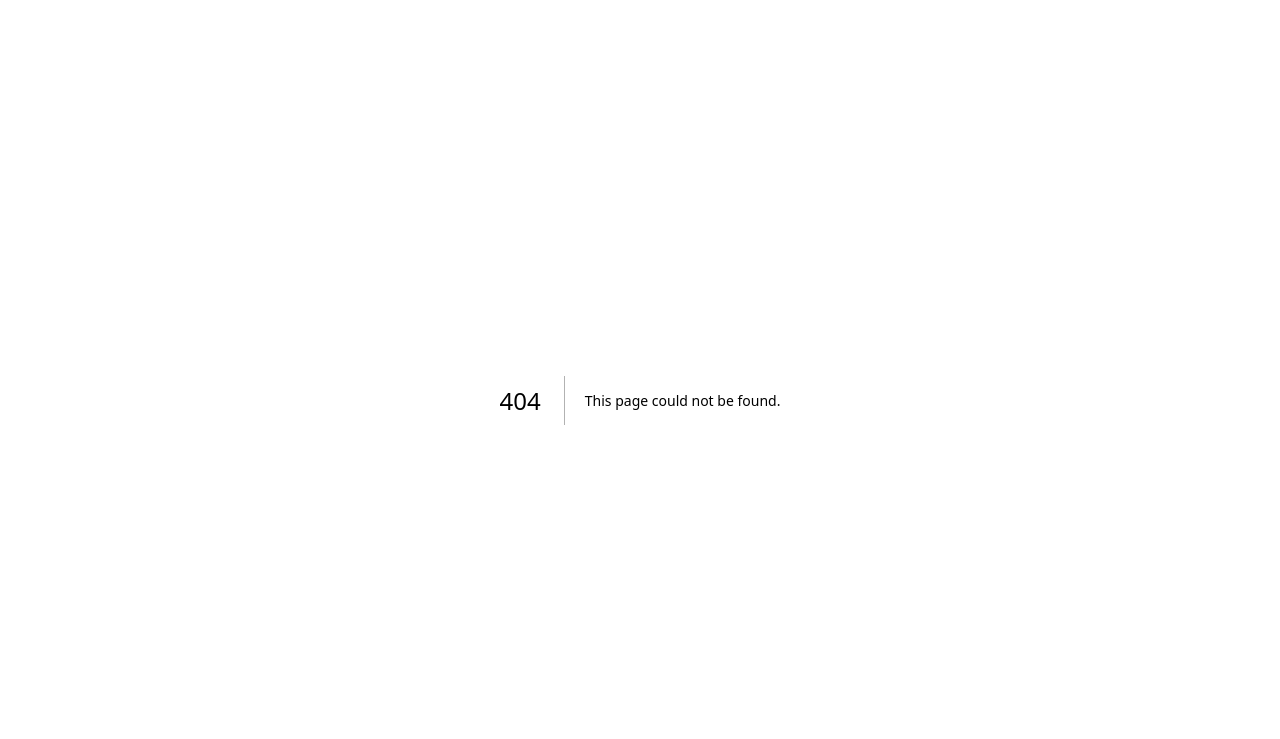
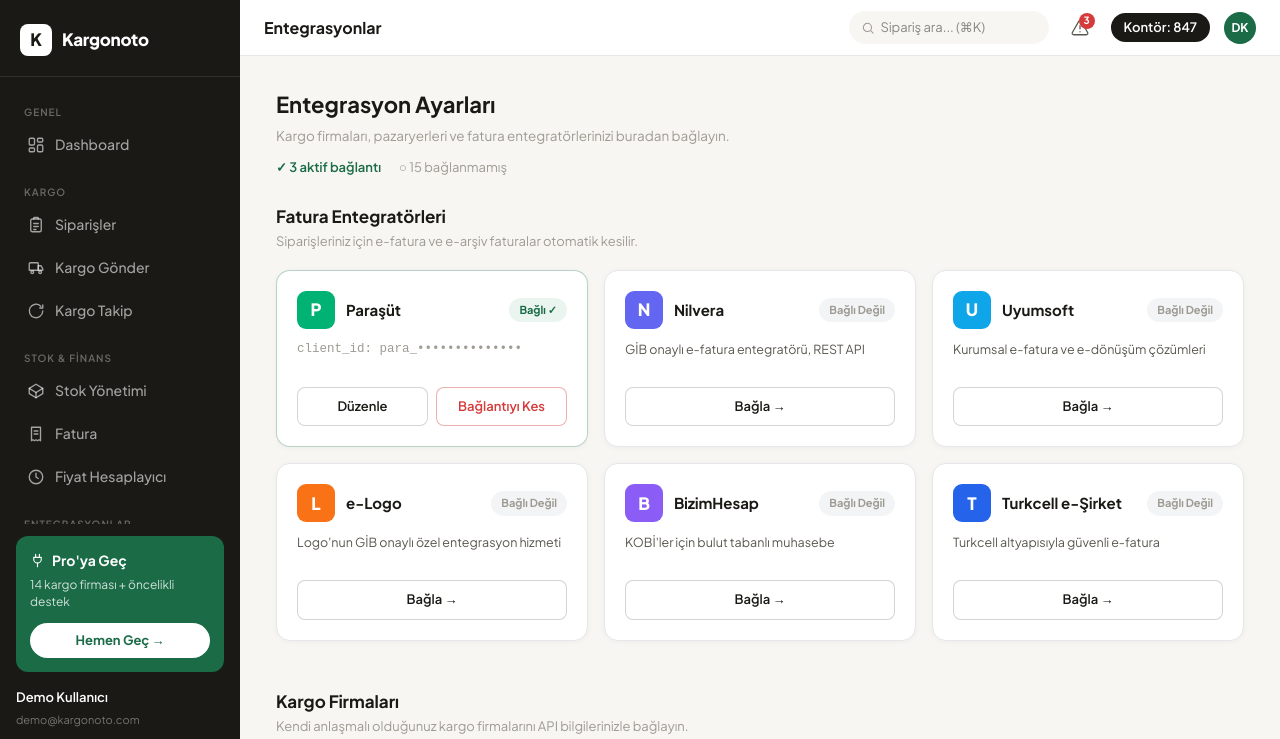
Before and after one commit to Seco5/kargonoto, a Next.js app: page /entegrasyonlar/fatura in a window 1280 px wide. Before the commit this address had no page. Shown: the top 739 px of the page. Built offline with nearby package versions, Linux system fonts and the light colour scheme.

Commit message:
feat: sidebar grupları, topbar, pro butonu ve trend okları eklendi

```diff
--- a/app/components/Sidebar.tsx
+++ b/app/components/Sidebar.tsx
@@ -3,14 +3,45 @@
 import { useRouter, usePathname } from 'next/navigation';
 import Icon, { IconName } from './Icon';
 
-const navItems: { icon: IconName; label: string; href: string }[] = [
-  { icon: 'dashboard', label: 'Dashboard', href: '/dashboard' },
+type NavItem = { icon: IconName; label: string; href: string };
+type NavGroup = { title: string; items: NavItem[] };
+
+const navGroups: NavGroup[] = [
+  {
+    title: 'Genel',
+    items: [{ icon: 'dashboard', label: 'Dashboard', href: '/dashboard' }],
+  },
+  {
+    title: 'Kargo',
+    items: [
       { icon: 'orders', label: 'Siparişler', href: '/siparisler' },
       { icon: 'shipping', label: 'Kargo Gönder', href: '/gonder' },
-  { icon: 'stock', label: 'Stok', href: '/stok' },
+      { icon: 'refresh', label: 'Kargo Takip', href: '/takip' },
+    ],
+  },
+  {
+    title: 'Stok & Finans',
+    items: [
+      { icon: 'stock', label: 'Stok Yönetimi', href: '/stok' },
       { icon: 'invoice', label: 'Fatura', href: '/fatura' },
-  { icon: 'integrations', label: 'Entegrasyonlar', href: '/entegrasyonlar' },
+      { icon: 'clock', label: 'Fiyat Hesaplayıcı', href: '/hesaplayici' },
+    ],
+  },
+  {
+    title: 'Entegrasyonlar',
+    items: [
+      { icon: 'integrations', label: 'Satış Kanalları', href: '/entegrasyonlar/kanallar' },
+      { icon: 'shipping', label: 'Kargo Firmaları', href: '/entegrasyonlar/kargo' },
+      { icon: 'invoice', label: 'Fatura Sistemleri', href: '/entegrasyonlar/fatura' },
+    ],
+  },
+  {
+    title: 'Yönetim',
+    items: [
+      { icon: 'orders', label: 'Kullanıcılar', href: '/kullanicilar' },
       { icon: 'settings', label: 'Ayarlar', href: '/ayarlar' },
+    ],
+  },
 ];
 
 export default function Sidebar() {
@@ -18,7 +49,7 @@
   const pathname = usePathname();
 
   return (
-    <aside style={{ width: 240, background: '#1A1915', color: '#fff', display: 'flex', flexDirection: 'column', position: 'fixed', top: 0, left: 0, bottom: 0, zIndex: 10 }}>
+    <aside style={{ width: 240, background: '#1A1915', color: '#fff', display: 'flex', flexDirection: 'column', position: 'fixed', top: 0, left: 0, bottom: 0, zIndex: 30 }}>
       <div style={{ padding: '24px 20px 20px', borderBottom: '1px solid rgba(255,255,255,0.1)' }}>
         <div style={{ display: 'flex', alignItems: 'center', gap: 10 }}>
           <div style={{ width: 32, height: 32, background: '#fff', borderRadius: 8, display: 'flex', alignItems: 'center', justifyContent: 'center' }}>
@@ -28,8 +59,13 @@
         </div>
       </div>
 
-      <nav style={{ flex: 1, padding: '16px 12px' }}>
-        {navItems.map(item => {
+      <nav style={{ flex: 1, padding: '8px 12px 16px', overflowY: 'auto' }}>
+        {navGroups.map(group => (
+          <div key={group.title}>
+            <div style={{ fontSize: 10, letterSpacing: '0.1em', color: 'rgba(255,255,255,0.35)', textTransform: 'uppercase', marginTop: 20, marginBottom: 4, paddingLeft: 12, fontWeight: 600 }}>
+              {group.title}
+            </div>
+            {group.items.map(item => {
               const active = pathname === item.href;
               return (
                 <a
@@ -41,6 +77,7 @@
                     fontSize: 14, fontWeight: active ? 600 : 500,
                     color: active ? '#fff' : 'rgba(255,255,255,0.6)',
                     background: active ? '#1A6B46' : 'transparent',
+                    borderLeft: active ? '3px solid #34D399' : '3px solid transparent',
                     textDecoration: 'none',
                   }}
                 >
@@ -49,9 +86,29 @@
                 </a>
               );
             })}
+          </div>
+        ))}
       </nav>
 
-      <div style={{ padding: '16px 16px 24px', borderTop: '1px solid rgba(255,255,255,0.1)' }}>
+      {/* Pro upgrade card */}
+      <div style={{ padding: '12px 16px 0' }}>
+        <div style={{ background: '#1A6B46', borderRadius: 12, padding: 14 }}>
+          <div style={{ display: 'flex', alignItems: 'center', gap: 7, fontWeight: 700, fontSize: 14, marginBottom: 6 }}>
+            <Icon name="integrations" size={15} color="#fff" /> Pro&apos;ya Geç
+          </div>
+          <div style={{ fontSize: 12, color: 'rgba(255,255,255,0.8)', lineHeight: 1.4, marginBottom: 12 }}>
+            14 kargo firması + öncelikli destek
+          </div>
+          <button
+            onClick={() => alert('Yakında! Satış ekibimiz sizi arayacak.')}
+            style={{ width: '100%', padding: '8px', background: '#fff', color: '#1A6B46', border: 'none', borderRadius: 999, fontSize: 13, fontWeight: 700, cursor: 'pointer', fontFamily: 'inherit' }}
+          >
+            Hemen Geç →
+          </button>
+        </div>
+      </div>
+
+      <div style={{ padding: '16px 16px 24px' }}>
         <div style={{ fontSize: 13, fontWeight: 600, color: '#fff', marginBottom: 4 }}>Demo Kullanıcı</div>
         <div style={{ fontSize: 11, color: 'rgba(255,255,255,0.4)', marginBottom: 12 }}>demo@kargonoto.com</div>
         <button
--- /dev/null
+++ b/app/components/TopBar.tsx
@@ -0,0 +1,85 @@
+'use client';
+
+import { useState, useRef, useEffect } from 'react';
+import Icon from './Icon';
+
+const NOTIFICATIONS = [
+  { icon: 'shipping' as const, color: '#1A6B46', text: 'Yeni sipariş: #TY-8844501', time: '2 dk önce' },
+  { icon: 'alert' as const, color: '#C94E1A', text: 'Az stok: Gaming Mouse', time: '15 dk önce' },
+  { icon: 'invoice' as const, color: '#D63B3B', text: 'Fatura hatası: FAT-2024-008', time: '1 sa önce' },
+];
+
+export default function TopBar({ title }: { title: string }) {
+  const [open, setOpen] = useState(false);
+  const ref = useRef<HTMLDivElement>(null);
+
+  useEffect(() => {
+    function onClick(e: MouseEvent) {
+      if (ref.current && !ref.current.contains(e.target as Node)) setOpen(false);
+    }
+    document.addEventListener('mousedown', onClick);
+    return () => document.removeEventListener('mousedown', onClick);
+  }, []);
+
+  return (
+    <header style={{
+      position: 'fixed', top: 0, left: 240, right: 0, height: 56, zIndex: 20,
+      background: '#fff', borderBottom: '1px solid #E5E7EB',
+      display: 'flex', alignItems: 'center', justifyContent: 'space-between',
+      padding: '0 24px', fontFamily: "'Plus Jakarta Sans', sans-serif",
+    }}>
+      <div style={{ fontSize: 16, fontWeight: 700, color: '#1A1915' }}>{title}</div>
+
+      <div style={{ display: 'flex', alignItems: 'center', gap: 14 }}>
+        {/* Search */}
+        <div style={{ position: 'relative', width: 200 }}>
+          <span style={{ position: 'absolute', left: 12, top: '50%', transform: 'translateY(-50%)', display: 'flex', color: '#9E9B93' }}>
+            <Icon name="search" size={14} strokeWidth={1.8} />
+          </span>
+          <input
+            placeholder="Sipariş ara... (⌘K)"
+            style={{ width: '100%', padding: '7px 12px 7px 32px', borderRadius: 999, border: 'none', background: '#F7F6F2', fontSize: 13, fontFamily: 'inherit', color: '#1A1915', outline: 'none' }}
+          />
+        </div>
+
+        {/* Notifications */}
+        <div ref={ref} style={{ position: 'relative' }}>
+          <button
+            onClick={() => setOpen(o => !o)}
+            style={{ position: 'relative', width: 34, height: 34, borderRadius: 999, border: 'none', background: open ? '#F7F6F2' : 'transparent', cursor: 'pointer', display: 'flex', alignItems: 'center', justifyContent: 'center', color: '#5A574F' }}
+          >
+            <Icon name="alert" size={18} strokeWidth={1.7} />
+            <span style={{ position: 'absolute', top: 2, right: 2, minWidth: 16, height: 16, padding: '0 4px', background: '#D63B3B', color: '#fff', borderRadius: 999, fontSize: 10, fontWeight: 700, display: 'flex', alignItems: 'center', justifyContent: 'center' }}>3</span>
+          </button>
+          {open && (
+            <div style={{ position: 'absolute', top: 44, right: 0, width: 290, background: '#fff', borderRadius: 12, border: '1px solid #E5E7EB', boxShadow: '0 12px 32px rgba(0,0,0,0.12)', overflow: 'hidden' }}>
+              <div style={{ padding: '12px 16px', borderBottom: '1px solid #F0EFEB', fontSize: 13, fontWeight: 700, color: '#1A1915' }}>Bildirimler</div>
+              {NOTIFICATIONS.map((n, i) => (
+                <div key={i} style={{ display: 'flex', gap: 10, padding: '11px 16px', borderBottom: i < NOTIFICATIONS.length - 1 ? '1px solid #F5F4F0' : 'none', alignItems: 'flex-start' }}>
+                  <span style={{ marginTop: 1, color: n.color, display: 'flex' }}><Icon name={n.icon} size={15} /></span>
+                  <div style={{ flex: 1 }}>
+                    <div style={{ fontSize: 12.5, color: '#1A1915', fontWeight: 500, lineHeight: 1.3 }}>{n.text}</div>
+                    <div style={{ fontSize: 11, color: '#9E9B93', marginTop: 2 }}>{n.time}</div>
+                  </div>
+                </div>
+              ))}
+            </div>
+          )}
+        </div>
+
+        {/* Kontör pill */}
+        <button
+          onClick={() => alert('Kontör yükleme yakında aktif olacak.')}
+          style={{ background: '#1A1915', color: '#fff', borderRadius: 999, border: 'none', fontSize: 13, fontWeight: 600, padding: '5px 13px', cursor: 'pointer', fontFamily: 'inherit' }}
+        >
+          Kontör: 847
+        </button>
+
+        {/* Avatar */}
+        <div style={{ width: 32, height: 32, borderRadius: 999, background: '#1A6B46', color: '#fff', display: 'flex', alignItems: 'center', justifyContent: 'center', fontSize: 12, fontWeight: 700 }}>
+          DK
+        </div>
+      </div>
+    </header>
+  );
+}
--- a/app/dashboard/page.tsx
+++ b/app/dashboard/page.tsx
@@ -1,6 +1,7 @@
 'use client';
 
 import Sidebar from '../components/Sidebar';
+import TopBar from '../components/TopBar';
 import Icon, { IconName } from '../components/Icon';
 
 const METRIC_ICONS: Record<string, IconName> = {
@@ -59,7 +60,8 @@
     <div style={{ display: 'flex', minHeight: '100vh', fontFamily: "'Plus Jakarta Sans', sans-serif", background: '#F7F6F2' }}>
       <Sidebar />
 
-      <main style={{ marginLeft: 240, flex: 1, padding: '32px 36px' }}>
+      <TopBar title="Dashboard" />
+      <main style={{ marginLeft: 240, flex: 1, padding: '88px 36px 32px' }}>
         <div style={{ marginBottom: 28 }}>
           <h1 style={{ fontSize: 22, fontWeight: 700, color: '#1A1915' }}>Hoş geldin, Demo Kullanıcı 👋</h1>
           <p style={{ fontSize: 13, color: '#9E9B93', marginTop: 4 }}>{today}</p>
@@ -67,10 +69,10 @@
 
         <div style={{ display: 'grid', gridTemplateColumns: 'repeat(4,1fr)', gap: 16, marginBottom: 28 }}>
           {[
-            { label: 'Toplam Gönderi', value: '1.284', color: '#1A1915', badge: 'rgba(26,25,21,0.08)' },
-            { label: 'Bekleyen', value: '47', color: '#D97706', badge: '#FEF3C7' },
-            { label: 'Teslim Edilen', value: '1.198', color: '#065F46', badge: '#D1FAE5' },
-            { label: 'İade', value: '39', color: '#DC2626', badge: '#FEE2E2' },
+            { label: 'Toplam Gönderi', value: '1.284', color: '#1A1915', badge: 'rgba(26,25,21,0.08)', trend: { arrow: '↑', text: '%12 geçen haftaya göre', color: '#1A6B46' } },
+            { label: 'Bekleyen', value: '47', color: '#D97706', badge: '#FEF3C7', trend: { arrow: '↑', text: '%3 artış', color: '#D63B3B' } },
+            { label: 'Teslim Edilen', value: '1.198', color: '#065F46', badge: '#D1FAE5', trend: { arrow: '↑', text: '%8 geçen haftaya göre', color: '#1A6B46' } },
+            { label: 'İade', value: '39', color: '#DC2626', badge: '#FEE2E2', trend: { arrow: '↓', text: '%5 azaldı', color: '#1A6B46' } },
           ].map(m => (
             <div key={m.label} style={{ background: '#fff', borderRadius: 14, padding: '20px 22px', boxShadow: '0 1px 8px rgba(26,25,21,0.06)', border: '1px solid rgba(26,25,21,0.08)' }}>
               <div style={{ width: 40, height: 40, borderRadius: 11, background: m.badge, display: 'flex', alignItems: 'center', justifyContent: 'center', marginBottom: 12 }}>
@@ -78,6 +80,9 @@
               </div>
               <div style={{ fontSize: 26, fontWeight: 800, color: m.color, letterSpacing: '-1px' }}>{m.value}</div>
               <div style={{ fontSize: 13, color: '#9E9B93', marginTop: 4, fontWeight: 500 }}>{m.label}</div>
+              <div style={{ fontSize: 12, fontWeight: 500, color: m.trend.color, marginTop: 8 }}>
+                {m.trend.arrow} {m.trend.text}
+              </div>
             </div>
           ))}
         </div>
@@ -97,7 +102,12 @@
               </thead>
               <tbody>
                 {orders.map((o, i) => (
-                  <tr key={o.id} style={{ borderBottom: i < orders.length - 1 ? '1px solid rgba(26,25,21,0.06)' : 'none' }}>
+                  <tr
+                    key={o.id}
+                    style={{ borderBottom: i < orders.length - 1 ? '1px solid rgba(26,25,21,0.06)' : 'none', cursor: 'pointer', transition: 'background 0.15s' }}
+                    onMouseEnter={e => { (e.currentTarget as HTMLElement).style.background = '#EFEDE8'; }}
+                    onMouseLeave={e => { (e.currentTarget as HTMLElement).style.background = 'transparent'; }}
+                  >
                     <td style={{ padding: '14px 20px', fontSize: 13, fontWeight: 600, color: '#1A1915', fontFamily: 'monospace' }}>{o.id}</td>
                     <td style={{ padding: '14px 20px', fontSize: 13, color: '#1A1915' }}>{o.customer}</td>
                     <td style={{ padding: '14px 20px' }}>{platformBadge(o.platform)}</td>
--- /dev/null
+++ b/app/entegrasyonlar/fatura/page.tsx
@@ -0,0 +1 @@
+export { default } from '../page';
--- /dev/null
+++ b/app/entegrasyonlar/kanallar/page.tsx
@@ -0,0 +1 @@
+export { default } from '../page';
--- /dev/null
+++ b/app/entegrasyonlar/kargo/page.tsx
@@ -0,0 +1 @@
+export { default } from '../page';
--- a/app/entegrasyonlar/page.tsx
+++ b/app/entegrasyonlar/page.tsx
@@ -2,6 +2,7 @@
 
 import { useState, useMemo } from 'react';
 import Sidebar from '../components/Sidebar';
+import TopBar from '../components/TopBar';
 import Icon from '../components/Icon';
 
 type Field = { key: string; label: string; type: 'text' | 'password' };
@@ -177,7 +178,8 @@
     <div style={{ display: 'flex', minHeight: '100vh', fontFamily: "'Plus Jakarta Sans', sans-serif", background: '#F7F6F2' }}>
       <Sidebar />
 
-      <main style={{ marginLeft: 240, flex: 1, padding: '32px 36px', maxWidth: 1180 }}>
+      <TopBar title="Entegrasyonlar" />
+      <main style={{ marginLeft: 240, flex: 1, padding: '88px 36px 32px', maxWidth: 1180 }}>
         <div style={{ marginBottom: 26 }}>
           <h1 style={{ fontSize: 22, fontWeight: 700, color: '#1A1915' }}>Entegrasyon Ayarları</h1>
           <p style={{ fontSize: 13.5, color: '#9E9B93', marginTop: 5, maxWidth: 560, lineHeight: 1.5 }}>Kargo firmaları, pazaryerleri ve fatura entegratörlerinizi buradan bağlayın.</p>
--- a/app/fatura/page.tsx
+++ b/app/fatura/page.tsx
@@ -2,6 +2,7 @@
 
 import { useState, useMemo } from 'react';
 import Sidebar from '../components/Sidebar';
+import TopBar from '../components/TopBar';
 
 type InvType = 'e-Fatura' | 'e-Arşiv';
 type InvStatus = 'İletildi' | 'Bekliyor' | 'Hata';
@@ -189,7 +190,8 @@
       <style>{`@keyframes slideIn { from { transform: translateX(100%); } to { transform: translateX(0); } } @keyframes pulse { 0%,100% { opacity:1; transform:scale(1);} 50% { opacity:0.4; transform:scale(0.7);} }`}</style>
       <Sidebar />
 
-      <main style={{ marginLeft: 240, flex: 1, padding: '32px 36px' }}>
+      <TopBar title="Fatura" />
+      <main style={{ marginLeft: 240, flex: 1, padding: '88px 36px 32px' }}>
         <div style={{ marginBottom: 22 }}>
           <h1 style={{ fontSize: 22, fontWeight: 700, color: '#1A1915' }}>Fatura</h1>
           <p style={{ fontSize: 13, color: '#9E9B93', marginTop: 4 }}>e-Fatura ve e-Arşiv yönetimi</p>
--- a/app/siparisler/page.tsx
+++ b/app/siparisler/page.tsx
@@ -2,6 +2,7 @@
 
 import { useState, useMemo, JSX, useCallback } from 'react';
 import Sidebar from '../components/Sidebar';
+import TopBar from '../components/TopBar';
 import Icon from '../components/Icon';
 
 // small helper for inline icon + label inside buttons/labels
@@ -391,7 +392,8 @@
       <style>{`@keyframes spin { to { transform: rotate(360deg) } } @keyframes fadeSlideIn { from { opacity:0;transform:translateY(-6px) } to { opacity:1;transform:translateY(0) } }`}</style>
       <Sidebar />
 
-      <main style={{ marginLeft: 240, flex: 1, padding: '32px 36px' }}>
+      <TopBar title="Siparişler" />
+      <main style={{ marginLeft: 240, flex: 1, padding: '88px 36px 32px' }}>
 
         {/* ── Header row ────────────────────────────────────────────────── */}
         <div style={{ display: 'flex', alignItems: 'flex-start', justifyContent: 'space-between', marginBottom: 20 }}>
--- a/app/stok/page.tsx
+++ b/app/stok/page.tsx
@@ -2,6 +2,7 @@
 
 import { useState, useMemo } from 'react';
 import Sidebar from '../components/Sidebar';
+import TopBar from '../components/TopBar';
 import Icon from '../components/Icon';
 
 // ─── Types ────────────────────────────────────────────────────────────────────
@@ -263,7 +264,8 @@
 
       <Sidebar />
 
-      <main style={{ marginLeft: 240, flex: 1, padding: '32px 36px' }}>
+      <TopBar title="Stok" />
+      <main style={{ marginLeft: 240, flex: 1, padding: '88px 36px 32px' }}>
 
         {/* ── Page title ─────────────────────────────────────────────────── */}
         <div style={{ marginBottom: 24 }}>
```
Lines whose indentation alone changed are shown as unchanged.
